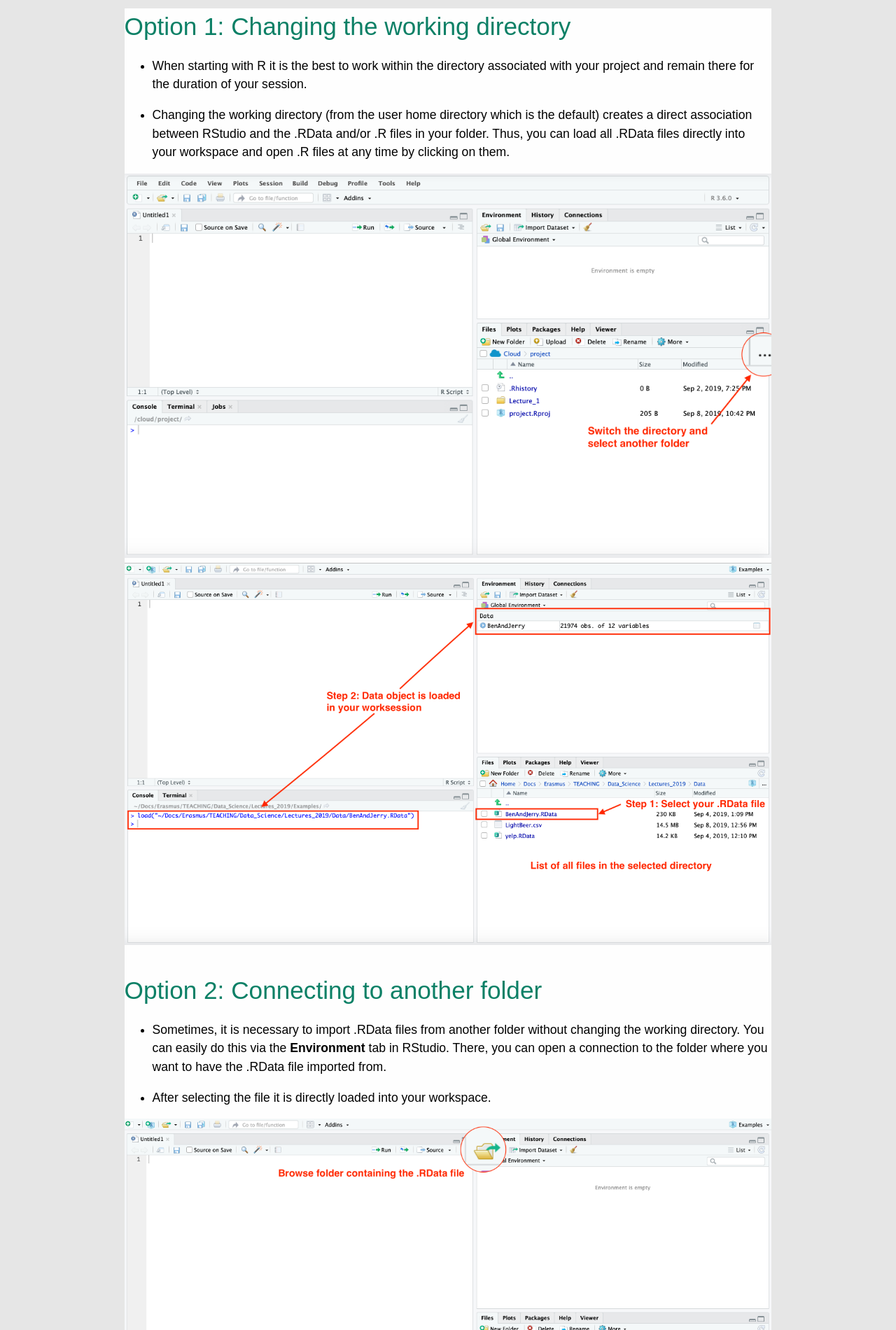
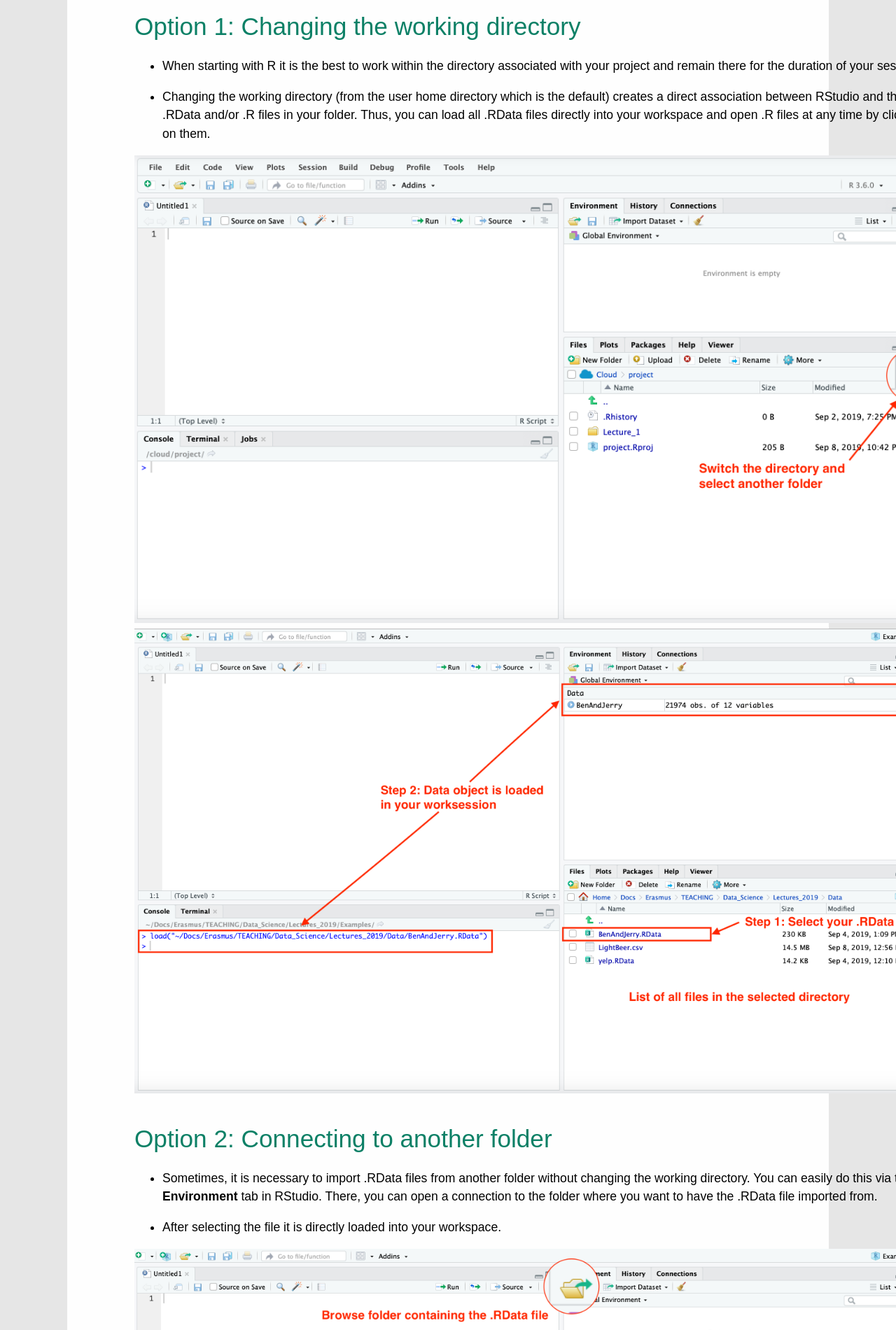
Before and after one commit to jmjvdruten/introductiontoR, a Jekyll site: the page built from Appendix_2_Loading_RData_files.md, in a window 1280 px wide. Shown: the part 1058-2958 px from the top of the page at 70% size. Built offline with Jekyll 4.4.1, drawn with Linux system fonts in a browser that asks for light colours.

Commit message:
Update stylesheet.css

```diff
--- a/stylesheets/stylesheet.css
+++ b/stylesheets/stylesheet.css
@@ -171,9 +171,8 @@ position: absolute;
 
 .content {
   margin: auto;
-  width: 85%;
-  color: #010101;
-  background-color: #FEFEFE}
+  width: 64em;
+  color: #010101;}
 
 .main-content :first-child {
   margin-top: 0; }
@@ -276,21 +275,26 @@ position: absolute;
 
 @media screen and (min-width: 64em) {
   .main-content {
+    background-color: #FEFEFE;
+    width: 85%;
     padding: 2rem 6rem;
     margin: 0 auto;
     font-size: 1.1rem; } }
 
 @media screen and (min-width: 42em) and (max-width: 64em) {
   .main-content {
+    background-color: #FEFEFE;
     padding: 2rem 4rem;
     font-size: 1.1rem; } }
 
 @media screen and (max-width: 42em) {
   .main-content {
+    background-color: #FEFEFE;
     padding: 2rem 1rem;
     font-size: 1rem; } }
 
 .site-footer {
+  background-color: #FEFEFE;
   padding-top: 2rem;
   margin-top: 2rem;
   border-top: solid 1px #eff0f1; }
```
